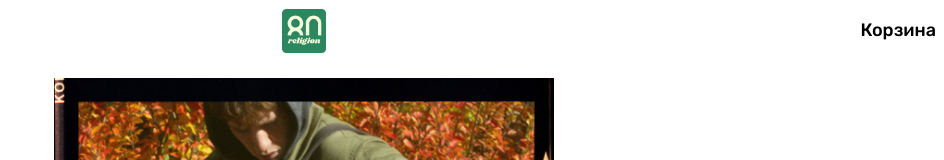
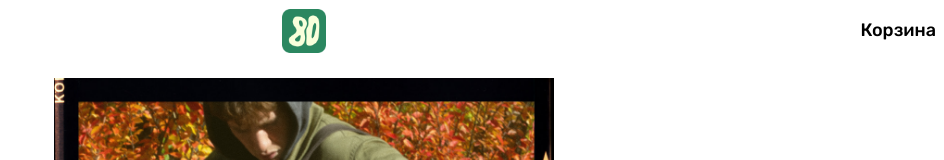
Before and after one commit to nosovandrew/eighties, a Next.js app: page / in a window 1280 px wide. Shown: the top 160 px of the page, without its empty margins (336-1280 px from the left). Built offline with nearby package versions, Linux system fonts and the light colour scheme.

Commit message:
add test logo

```diff
--- a/src/components/organisms/nav.js
+++ b/src/components/organisms/nav.js
@@ -38,7 +38,7 @@ export default function Nav() {
                     <StyledTagA>
                         <Image
                             alt='Логотип 80 Apparel'
-                            src='/logo.png'
+                            src='/site_logo.png'
                             layout='fixed'
                             width={44}
                             height={44}
```
